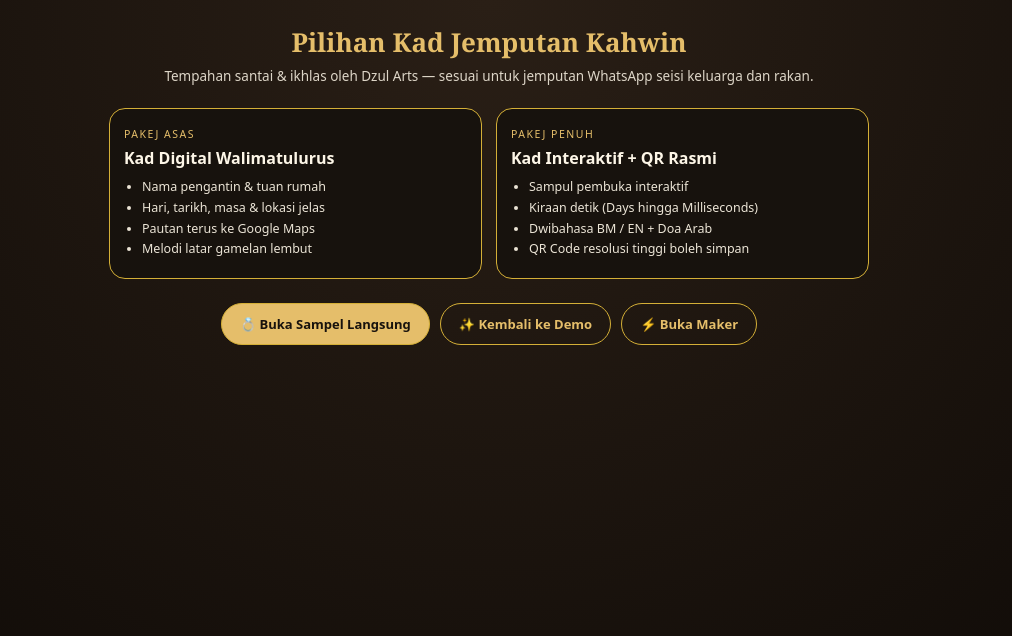
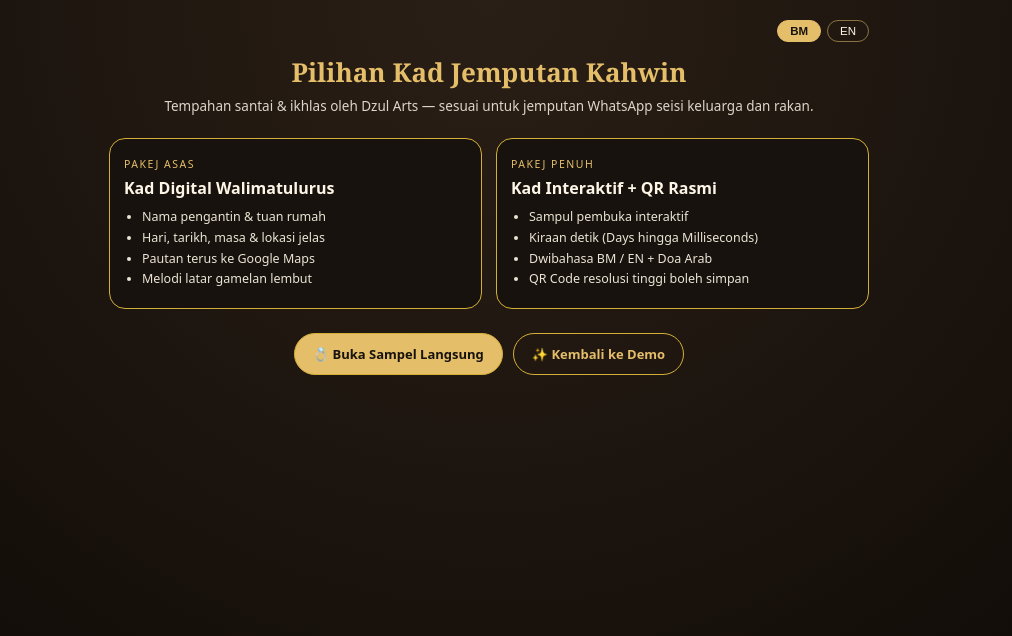
Before and after one commit to dzul1234-nojamasjid/walimah, a plain HTML site: page products.html in a window 1280 px wide. Shown: the whole page, without its empty margins (151-1163 px from the left). Drawn offline with Linux system fonts and the light colour scheme.

Commit message:
products
Added language selection buttons and updated styles.

```diff
--- a/products.html
+++ b/products.html
@@ -11,9 +11,15 @@
       background: radial-gradient(circle at top, #2a1f16, #0d0906);
       color: #fdf6e7;
       font-family: system-ui, -apple-system, sans-serif;
-      padding: 24px 14px 48px;
+      padding: 20px 14px 48px;
     }
     .wrap { max-width: 760px; margin: 0 auto; text-align: center; }
+    .top-bar { display: flex; justify-content: flex-end; gap: 6px; margin-bottom: 12px; }
+    .lang-btn {
+      background: transparent; border: 1px solid rgba(229, 190, 106, 0.55); color: #fdf6e7;
+      padding: 4px 12px; border-radius: 999px; font-size: 11.5px; cursor: pointer;
+    }
+    .lang-btn.active { background: #e5be6a; color: #17120d; font-weight: 700; border-color: #e5be6a; }
     h1 { font-family: Georgia, serif; color: #e5be6a; font-size: 26px; margin-bottom: 6px; }
     .sub { font-size: 13.5px; opacity: 0.85; margin-bottom: 22px; line-height: 1.5; }
     .cards { display: grid; grid-template-columns: repeat(auto-fit, minmax(230px, 1fr)); gap: 14px; margin-bottom: 24px; }
@@ -35,14 +41,19 @@
 </head>
 <body>
   <div class="wrap">
-    <h1>Pilihan Kad Jemputan Kahwin</h1>
-    <p class="sub">Tempahan santai &amp; ikhlas oleh Dzul Arts — sesuai untuk jemputan WhatsApp seisi keluarga dan rakan.</p>
+    <div class="top-bar">
+      <button class="lang-btn active" id="btnMs" onclick="setLang('ms')">BM</button>
+      <button class="lang-btn" id="btnEn" onclick="setLang('en')">EN</button>
+    </div>
+
+    <h1 id="pageTitle">Pilihan Kad Jemputan Kahwin</h1>
+    <p class="sub" id="pageSub">Tempahan santai &amp; ikhlas oleh Dzul Arts — sesuai untuk jemputan WhatsApp seisi keluarga dan rakan.</p>
 
     <div class="cards">
       <div class="item">
-        <div class="tag">Pakej Asas</div>
-        <h3>Kad Digital Walimatulurus</h3>
-        <ul>
+        <div class="tag" id="p1Tag">Pakej Asas</div>
+        <h3 id="p1Title">Kad Digital Walimatulurus</h3>
+        <ul id="p1List">
           <li>Nama pengantin &amp; tuan rumah</li>
           <li>Hari, tarikh, masa &amp; lokasi jelas</li>
           <li>Pautan terus ke Google Maps</li>
@@ -51,9 +62,9 @@
       </div>
 
       <div class="item">
-        <div class="tag">Pakej Penuh</div>
-        <h3>Kad Interaktif + QR Rasmi</h3>
-        <ul>
+        <div class="tag" id="p2Tag">Pakej Penuh</div>
+        <h3 id="p2Title">Kad Interaktif + QR Rasmi</h3>
+        <ul id="p2List">
           <li>Sampul pembuka interaktif</li>
           <li>Kiraan detik (Days hingga Milliseconds)</li>
           <li>Dwibahasa BM / EN + Doa Arab</li>
@@ -63,10 +74,74 @@
     </div>
 
     <div class="btn-row">
-      <a class="btn btn-primary" href="index.html">💍 Buka Sampel Langsung</a>
-      <a class="btn btn-sec" href="demo.html">✨ Kembali ke Demo</a>
-      <a class="btn-sec btn" href="maker.html">⚡ Buka Maker</a>
+      <a class="btn btn-primary" id="btnSample" href="index.html">💍 Buka Sampel Langsung</a>
+      <a class="btn btn-sec" id="btnDemo" href="demo.html">✨ Kembali ke Demo</a>
     </div>
   </div>
+
+  <script>
+    const copy = {
+      ms: {
+        title: "Pilihan Kad Jemputan Kahwin",
+        sub: "Tempahan santai & ikhlas oleh Dzul Arts — sesuai untuk jemputan WhatsApp seisi keluarga dan rakan.",
+        p1Tag: "Pakej Asas",
+        p1Title: "Kad Digital Walimatulurus",
+        p1Items: [
+          "Nama pengantin & tuan rumah",
+          "Hari, tarikh, masa & lokasi jelas",
+          "Pautan terus ke Google Maps",
+          "Melodi latar gamelan lembut"
+        ],
+        p2Tag: "Pakej Penuh",
+        p2Title: "Kad Interaktif + QR Rasmi",
+        p2Items: [
+          "Sampul pembuka interaktif",
+          "Kiraan detik (Days hingga Milliseconds)",
+          "Dwibahasa BM / EN + Doa Arab",
+          "QR Code resolusi tinggi boleh simpan"
+        ],
+        btnSample: "💍 Buka Sampel Langsung",
+        btnDemo: "✨ Kembali ke Demo"
+      },
+      en: {
+        title: "Digital Wedding Card Options",
+        sub: "Casual & heartfelt creations by Dzul Arts — ideal for sharing via WhatsApp with family and friends.",
+        p1Tag: "Basic Package",
+        p1Title: "Digital Walimatulurus Card",
+        p1Items: [
+          "Couple & host family names",
+          "Clear day, date, time & venue details",
+          "Direct link to Google Maps",
+          "Soft gamelan background melody"
+        ],
+        p2Tag: "Full Package",
+        p2Title: "Interactive Card + Official QR",
+        p2Items: [
+          "Interactive opening envelope",
+          "Live countdown (Days to Milliseconds)",
+          "Bilingual BM / EN + Arabic Doa",
+          "Saveable high-resolution QR Code"
+        ],
+        btnSample: "💍 Open Live Sample",
+        btnDemo: "✨ Back to Demo"
+      }
+    };
+
+    function setLang(lang) {
+      document.getElementById("btnMs").classList.toggle("active", lang === "ms");
+      document.getElementById("btnEn").classList.toggle("active", lang === "en");
+      const t = copy[lang];
+      document.getElementById("pageTitle").textContent = t.title;
+      document.getElementById("pageSub").textContent = t.sub;
+      document.getElementById("p1Tag").textContent = t.p1Tag;
+      document.getElementById("p1Title").textContent = t.p1Title;
+      document.getElementById("p1List").innerHTML = t.p1Items.map(i => `<li>${i}</li>`).join("");
+      document.getElementById("p2Tag").textContent = t.p2Tag;
+      document.getElementById("p2Title").textContent = t.p2Title;
+      document.getElementById("p2List").innerHTML = t.p2Items.map(i => `<li>${i}</li>`).join("");
+      document.getElementById("btnSample").textContent = t.btnSample;
+      document.getElementById("btnDemo").textContent = t.btnDemo;
+    }
+  </script>
 </body>
 </html>
```
